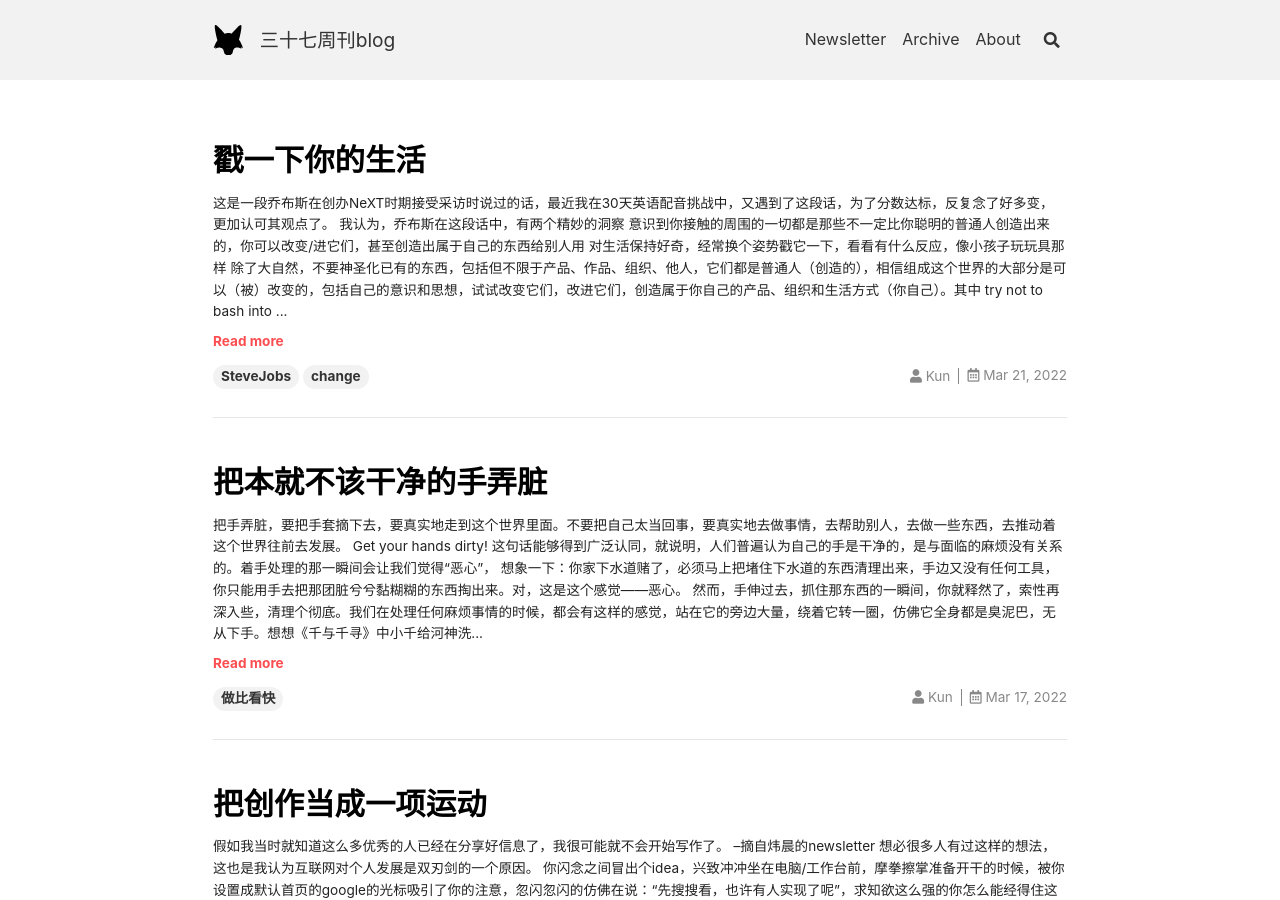
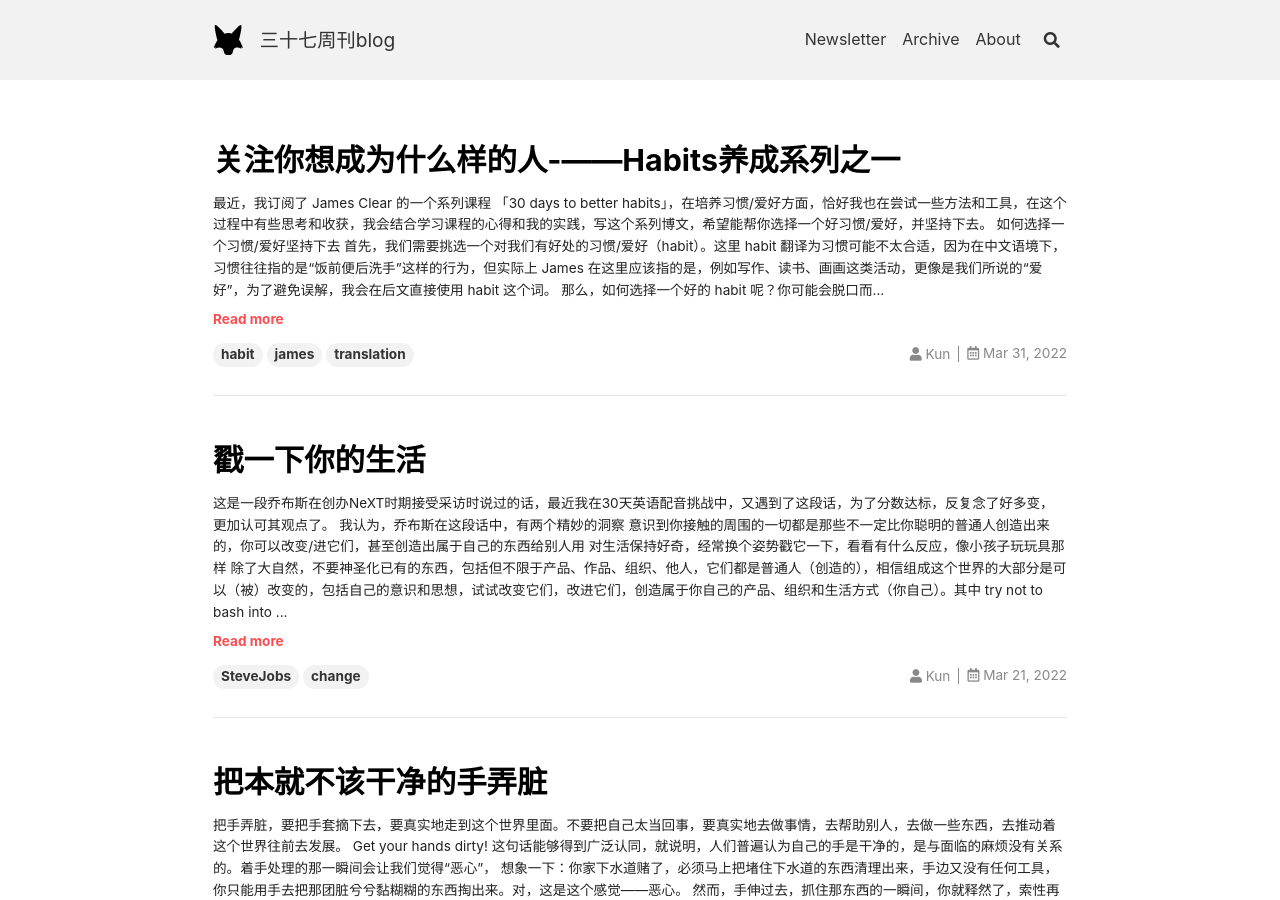
Before and after one commit to 302sk/302sk.github.io, a Jekyll site: the page built from index.html, in a window 1280 px wide and 900 px high. Built offline with Jekyll 4.4.1, drawn with Linux system fonts in a browser that asks for light colours; nearby versions of some CDN libraries; the list of posts is cut into pages by our own code; some of the changed text lies outside the part shown.

Commit message:
Create 2022-03-31-30-days-to-better-habit-1.md

```diff
--- a/_posts/2022-03-31-30-days-to-better-habit-1.md
+++ b/_posts/2022-03-31-30-days-to-better-habit-1.md
@@ -1,5 +1,10 @@
 ---
-published: false
+published: true
+title: 关注你想成为什么样的人-——Habits养成系列之一
+tags: habit james translation
+author: kun
+comments: true
+key: page-post
 ---
 最近，我订阅了 James Clear 的一个系列课程 「[30 days to better habits](https://jamesclear.com/30-days)」，在培养习惯/爱好方面，恰好我也在尝试一些方法和工具，在这个过程中有些思考和收获，我会结合学习课程的心得和我的实践，写这个系列博文，希望能帮你选择一个好习惯/爱好，并坚持下去。
 
```
